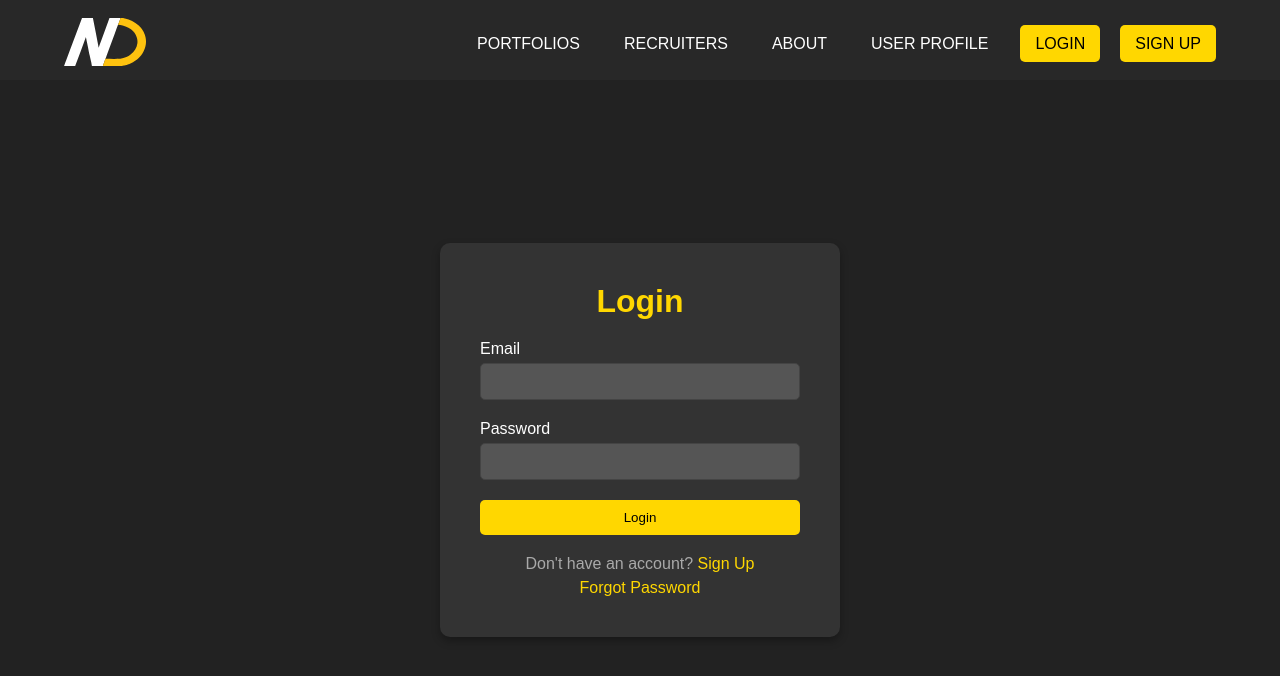
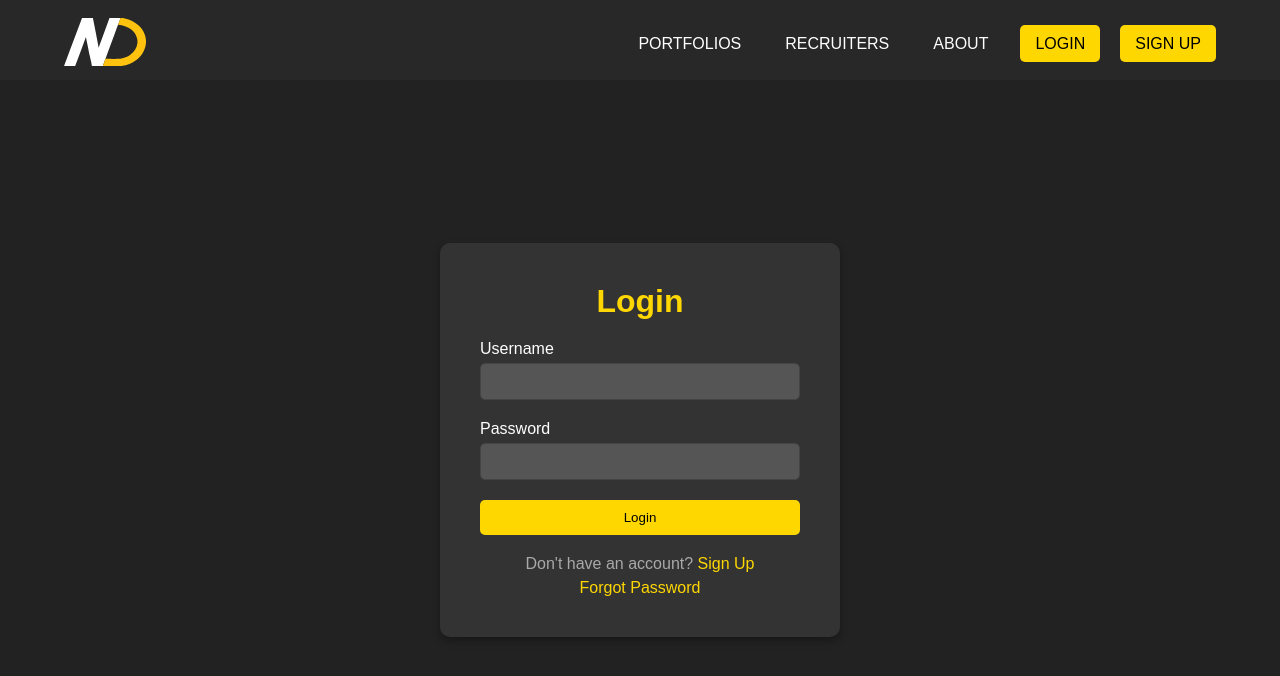
Before and after one commit to andrew-debyl/nextdraftedclient, a React (Vite) app: page /login in a window 1280 px wide. Shown: the top 676 px of the page. Built offline with nearby package versions, Linux system fonts and the light colour scheme.

Commit message:
login and signup

```diff
--- a/src/components/Header.jsx
+++ b/src/components/Header.jsx
@@ -1,12 +1,34 @@
 import React from "react";
-import { Link } from "react-router-dom";
+import { Link, useNavigate } from "react-router-dom";
 import logo from "../assets/logo-white.svg";
 import "../styles/Header.css";
 
 function Header() {
+  const nagivate = useNavigate();
+
+  const logout = async (e) => {
+    e.preventDefault();
+    let logout_url = "http://127.0.0.1:8000/logout";
+    const res = await fetch(logout_url, {
+      method: "GET",
+    });
+
+    const json = await res.json();
+    if (json) {
+      let username = sessionStorage.getItem("username");
+      sessionStorage.removeItem("username");
+      window.location.href = window.location.origin;
+      window.location.reload();
+      alert("Logging out " + username + "...");
+    } else {
+      alert("The user could not be logged out.");
+    }
+  };
+
   return (
     <header className="header">
       <div className="header_container">
+        {sessionStorage.getItem("username") ? (
           <div className="header_wrapper">
             <div className="header_logo-wrapper">
               <Link to="/">
@@ -15,16 +37,54 @@ function Header() {
             </div>
             <ul className="header_menu">
               <li>
-              <Link to="/portfolios"  className="header_item">PORTFOLIOS</Link>
+                <Link to="/portfolios" className="header_item">
+                  PORTFOLIOS
+                </Link>
               </li>
               <li>
-              <Link to="/"  className="header_item">RECRUITERS</Link>
+                <Link to="/" className="header_item">
+                  RECRUITERS
+                </Link>
               </li>
               <li>
-              <Link to="/about"  className="header_item">ABOUT</Link>
+                <Link to="/about" className="header_item">
+                  ABOUT
+                </Link>
               </li>
               <li>
-              <Link to="/"  className="header_item">USER PROFILE</Link>
+                <Link to="/" className="header_item">
+                  USER PROFILE
+                </Link>
+              </li>
+              <li>
+                <button onClick={logout} className="header_login">
+                  LOGOUT
+                </button>
+              </li>
+            </ul>
+          </div>
+        ) : (
+          <div className="header_wrapper">
+            <div className="header_logo-wrapper">
+              <Link to="/">
+                <img src={logo} alt="header_logo" />
+              </Link>
+            </div>
+            <ul className="header_menu">
+              <li>
+                <Link to="/portfolios" className="header_item">
+                  PORTFOLIOS
+                </Link>
+              </li>
+              <li>
+                <Link to="/" className="header_item">
+                  RECRUITERS
+                </Link>
+              </li>
+              <li>
+                <Link to="/about" className="header_item">
+                  ABOUT
+                </Link>
               </li>
               <li>
                 <Link to="/login" className="header_login">
@@ -38,6 +98,7 @@ function Header() {
               </li>
             </ul>
           </div>
+        )}
       </div>
     </header>
   );
--- a/src/pages/Login.jsx
+++ b/src/pages/Login.jsx
@@ -1,21 +1,36 @@
 import React, { useState } from "react";
-import { Link } from "react-router-dom";
+import { Link, useNavigate } from "react-router-dom"; // useNavigate for redirection
 import "../styles/Login.css";
 
 const Login = () => {
-  const [email, setEmail] = useState("");
+  const [username, setUsername] = useState("");
   const [password, setPassword] = useState("");
+  const navigate = useNavigate(); // For redirecting after successful login
 
-  const handleSubmit = async (e) => {
+  const login_url = "http://127.0.0.1:8000/login";
+
+  const login = async (e) => {
     e.preventDefault();
-    try {
-      const response = await axios.post("http://localhost:5000/login", {
-        email,
-        password,
-      });
-      console.log(response.data);
-    } catch (error) {
-      console.error("Error logging in:", error);
+
+    const res = await fetch(login_url, {
+      method: "POST",
+      headers: {
+        "Content-Type": "application/json",
+      },
+      body: JSON.stringify({
+        username: username,
+        password: password,
+      }),
+    });
+
+    const json = await res.json();
+
+    if (json.status && json.status === "Authenticated") {
+      sessionStorage.setItem("username", json.username);
+      alert("Successfully logged in");
+      navigate('/') // Replace '/dashboard' with the correct path
+    } else {
+      alert("Authentication failed. Please check your credentials.");
     }
   };
 
@@ -23,17 +38,17 @@ const Login = () => {
     <div className="login-container">
       <div className="login-form">
         <h2 className="login-heading">Login</h2>
-        <form onSubmit={handleSubmit}>
+        <form onSubmit={login}>
           <div className="login-field">
-            <label htmlFor="email" className="login-label">
-              Email
+            <label htmlFor="username" className="login-label">
+              Username
             </label>
             <input
-              type="email"
-              id="email"
+              type="text"
+              id="username"
               className="login-input"
-              value={email}
-              onChange={(e) => setEmail(e.target.value)}
+              value={username}
+              onChange={(e) => setUsername(e.target.value)}
               required
             />
           </div>
@@ -57,12 +72,14 @@ const Login = () => {
         <div className="login-footer">
           <p>
             Don't have an account?&nbsp;
-            <Link href="/signup" className="login-link">
+            <Link to="/signup" className="login-link">
               Sign Up
             </Link>
           </p>
           <div className="login-forgot-wrapper">
-            <Link to="/forgotpass" className="login-forgot-pass">Forgot Password</Link>
+            <Link to="/forgotpass" className="login-forgot-pass">
+              Forgot Password
+            </Link>
           </div>
         </div>
       </div>
--- a/src/pages/Signup.jsx
+++ b/src/pages/Signup.jsx
@@ -2,15 +2,35 @@ import React, { useState } from "react";
 import "../styles/SignUp.css";
 
 const SignUp = () => {
-  const [email, setEmail] = useState("");
+  const [username, setUsername] = useState("");
   const [password, setPassword] = useState("");
   const [confirmPassword, setConfirmPassword] = useState("");
 
-  const handleSignUp = (e) => {
+  const handleSignUp = async (e) => {
     e.preventDefault();
-    // Add signup logic here (e.g., API call to create user)
+
     if (password === confirmPassword) {
-      console.log("User signed up with:", { email, password });
+      let register_url = "http://127.0.0.1:8000/signup";
+
+      const res = await fetch(register_url, {
+        method: "POST",
+        headers: {
+          "Content-Type": "application/json",
+        },
+        body: JSON.stringify({
+          "username": username,
+          "password": password,
+        }),
+      });
+
+      const json = await res.json();
+      if (json.status) {
+        sessionStorage.setItem("username", json.username);
+        window.location.href = window.location.origin;
+      } else if (json.error === "Already Registered") {
+        alert("The user with same username is already registered");
+        window.location.href = window.location.origin;
+      }
     } else {
       console.log("Passwords do not match!");
     }
@@ -22,15 +42,15 @@ const SignUp = () => {
         <h2 className="signup-heading">Sign Up</h2>
         <form onSubmit={handleSignUp}>
           <div className="signup-field">
-            <label htmlFor="email" className="signup-label">
-              Email
+            <label htmlFor="username" className="signup-label">
+              Username
             </label>
             <input
-              type="email"
-              id="email"
+              type="text"
+              id="username"
               className="signup-input"
-              value={email}
-              onChange={(e) => setEmail(e.target.value)}
+              value={username}
+              onChange={(e) => setUsername(e.target.value)}
               required
             />
           </div>
@@ -65,7 +85,12 @@ const SignUp = () => {
           </button>
         </form>
         <div className="signup-footer">
-          <p>Already have an account? <a href="/login" className="signup-link">Login</a></p>
+          <p>
+            Already have an account?{" "}
+            <a href="/login" className="signup-link">
+              Login
+            </a>
+          </p>
         </div>
       </div>
     </div>
--- a/src/styles/Header.css
+++ b/src/styles/Header.css
@@ -26,6 +26,7 @@
   display: flex;
   margin: 0;
   padding: 0;
+  align-items: center;
 }
 
 .header_menu li {
--- a/src/styles/Home.css
+++ b/src/styles/Home.css
@@ -10,8 +10,7 @@
 
 /* Hero Section */
 .hero-section {
-  background: url("https://via.placeholder.com/1500x800") no-repeat center
-    center/cover;
+
   height: 80vh;
   display: flex;
   justify-content: center;
```
Lines whose indentation alone changed are shown as unchanged.
